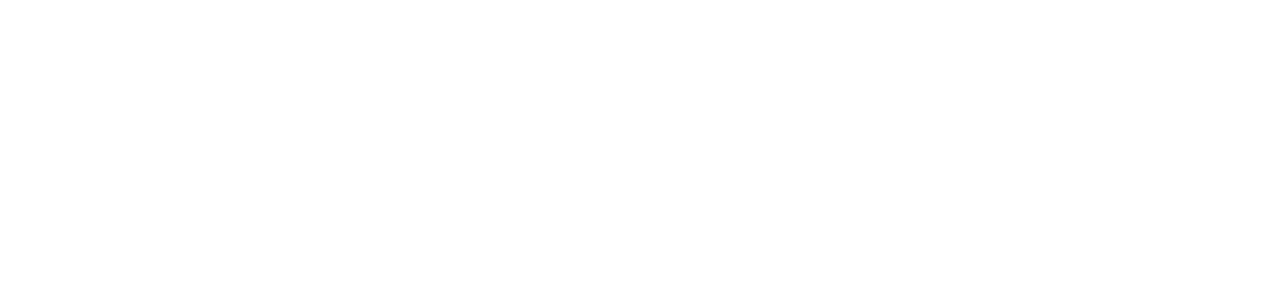
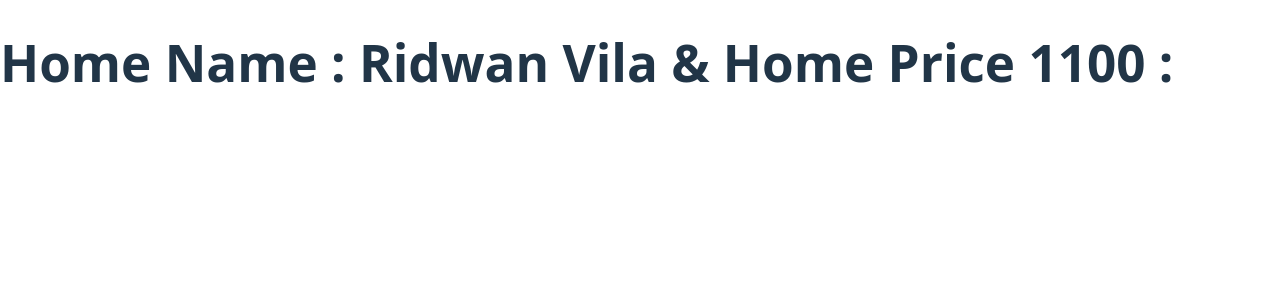
Before and after one commit to ridwanahmedxix/React-, a React (Vite) app in the folder Lesson/Lesson-2/: page / in a window 1280 px wide. Shown: the top 300 px of the page. Built offline with nearby package versions, Linux system fonts and the light colour scheme.

Commit message:
Object Send

```diff
--- a/Lesson/Lesson-2/src/App.jsx
+++ b/Lesson/Lesson-2/src/App.jsx
@@ -1,7 +1,17 @@
 import "./App.css";
+import Home from "./components/Home/Home";
 
 function App() {
-  return <div></div>;
+  const homes = {
+    name: "Ridwan Vila",
+    price: 1100,
+  };
+
+  return (
+    <div>
+      <Home homes={homes}></Home>
+    </div>
+  );
 }
 
 export default App;
--- /dev/null
+++ b/Lesson/Lesson-2/src/components/Home/Home.jsx
@@ -0,0 +1,14 @@
+import React from "react";
+import "./Home.css";
+
+const Home = (props) => {
+  return (
+    <div>
+      <h1>
+        Home Name : {props.homes.name} & Home Price {props.homes.price} :{" "}
+      </h1>
+    </div>
+  );
+};
+
+export default Home;
--- a/Lesson/Lesson-2/src/index.css
+++ b/Lesson/Lesson-2/src/index.css
@@ -1,4 +1,4 @@
-/* :root {
+:root {
   font-family: system-ui, Avenir, Helvetica, Arial, sans-serif;
   line-height: 1.5;
   font-weight: 400;
@@ -25,7 +25,6 @@ a:hover {
 body {
   margin: 0;
   display: flex;
-  place-items: center;
   min-width: 320px;
   min-height: 100vh;
 }
@@ -65,4 +64,4 @@ button:focus-visible {
   button {
     background-color: #f9f9f9;
   }
-} */
+}
```
Also changed, not shown: Lesson/Lesson-2/src/components/Home/Home.css (added).
